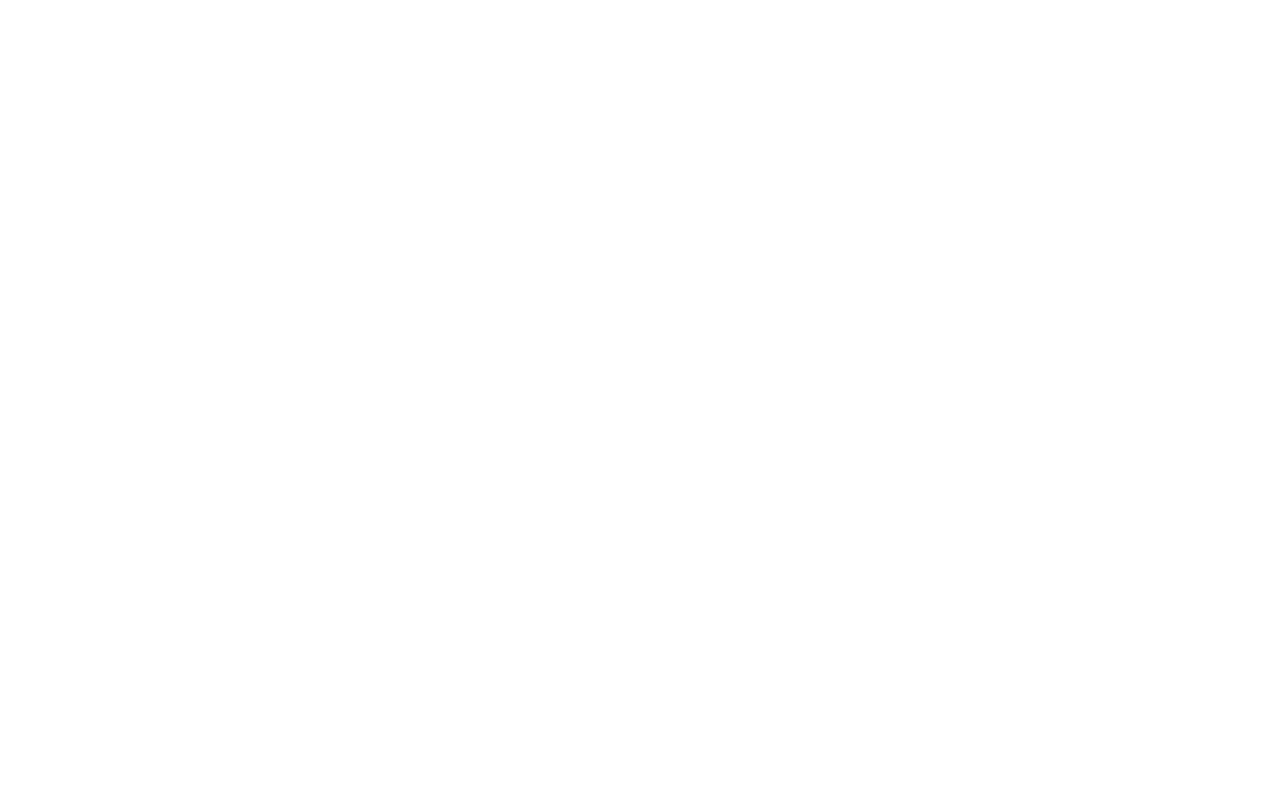
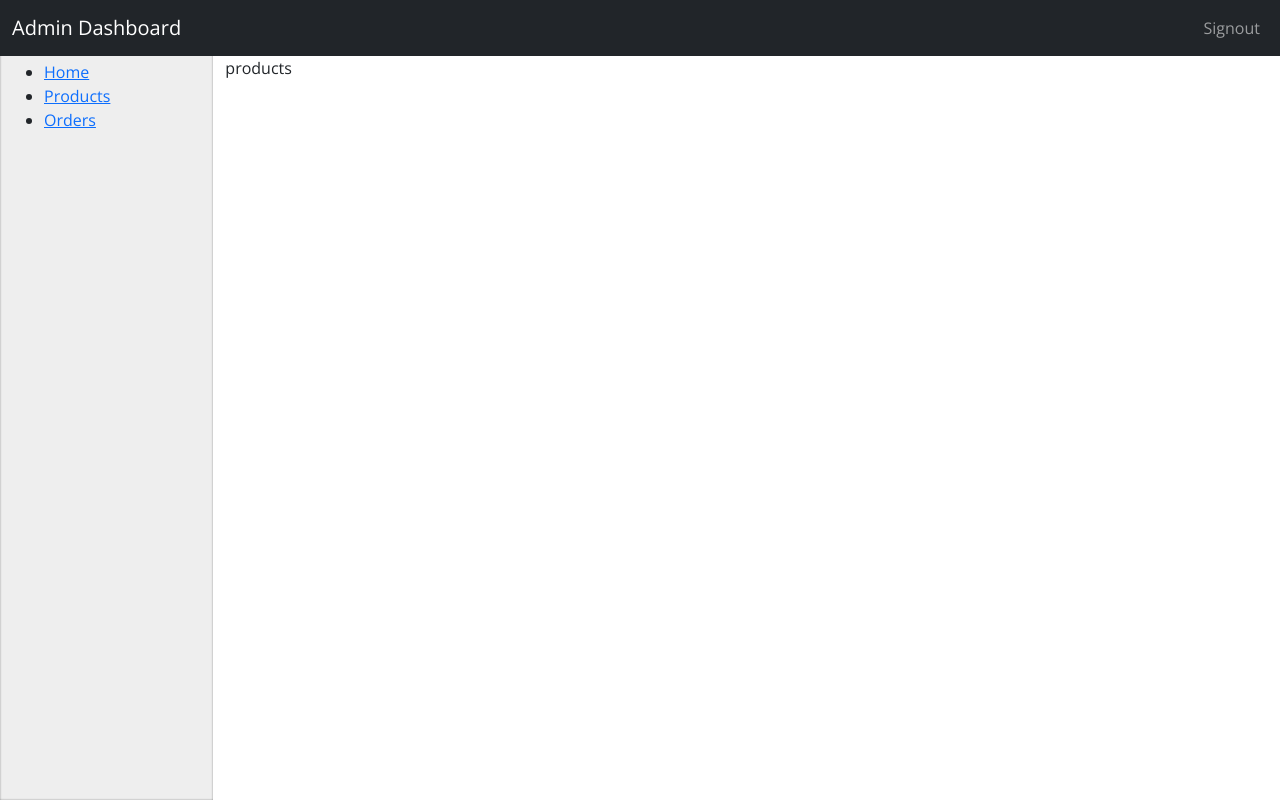
Before and after one commit to lucasbivar/frontend-ecommerce-admin, a React (Create React App) app: page /products in a window 1280 px wide. Before the commit this address had no page. Built offline with nearby package versions, Linux system fonts and the light colour scheme; sample sign-in values are in the browser's storage.

Commit message:
adding signout api and starting admin dashboard

```diff
--- a/src/App.js
+++ b/src/App.js
@@ -7,6 +7,9 @@
 import PrivateRoute from "./components/HOC/PrivateRoute";
 import { useDispatch, useSelector } from 'react-redux';
 import {isUserLoggedIn} from "./actions";
+import { Products } from './containers/Products';
+import { Orders } from './containers/Orders';
+
 
 function App() {
   const auth = useSelector(state => state.auth);
@@ -23,6 +26,8 @@
     <div className='App'>
         <Routes>
           <Route path="/" exact element={<PrivateRoute><Home /></PrivateRoute>}></Route>
+          <Route path="/products" element={<PrivateRoute><Products /></PrivateRoute>}></Route>
+          <Route path="/orders" element={<PrivateRoute><Orders /></PrivateRoute>}></Route>
           <Route path="/signin" element={<Signin />}></Route>
           <Route path="/signup" element={<Signup />}></Route>
         </Routes>
--- a/src/actions/auth.actions.js
+++ b/src/actions/auth.actions.js
@@ -65,9 +65,22 @@
 
 export const signout = () => {
   return async (dispatch) => {
-    localStorage.clear();
-    dispatch({
-      type: authConstants.LOGOUT_REQUEST
-    })
+    dispatch({type: authConstants.LOGOUT_REQUEST});
+
+    const res = await axios.post("/admin/signout");
+
+    if(res.status === 200){
+      localStorage.clear();
+      dispatch({
+        type: authConstants.LOGOUT_SUCCESS
+      });
+    }else{
+      dispatch({
+        type: authConstants.LOGOUT_FAILURE,
+        payload: {error: res.data.error}
+      });
+    }
+
+
   }
 }
--- a/src/actions/constants.js
+++ b/src/actions/constants.js
@@ -3,8 +3,9 @@
   LOGIN_FAILURE: "LOGIN_FAILURE",
   LOGIN_SUCCESS: "LOGIN_SUCCESS",
   LOGOUT_REQUEST: "LOGOUT_REQUEST",
-
-}
+  LOGOUT_SUCCESS: "LOGOUT_SUCCESS",
+  LOGOUT_FAILURE: "LOGOUT_FAILURE"
+};
 
 export const userConstants = {
   USER_REGISTER_REQUEST: "USER_REGISTER_REQUEST",
--- a/src/components/Layout/index.js
+++ b/src/components/Layout/index.js
@@ -1,15 +1,28 @@
 import React from 'react'
-import { Container } from 'react-bootstrap';
+import { Container, Row, Col} from 'react-bootstrap';
 import {Header} from "../Header";
+import { NavLink } from 'react-router-dom';
 
 
 export const Layout = (props) => {
   return(
     <>
       <Header />
-      <Container fluid>
-        {props.children}
+      {props.sidebar ? <Container fluid={true}>
+        <Row>
+          <Col md={2} className="sidebar">
+            <ul>
+              <li><NavLink to={"/"}>Home</NavLink></li>
+              <li><NavLink to={"/products"}>Products</NavLink></li>
+              <li><NavLink to={"/orders"}>Orders</NavLink></li>
+            </ul>
+          </Col>
+          <Col md={10} style={{marginLeft: "auto"}}>{props.children}</Col>
+        </Row>
       </Container>
+      :
+      props.children}
+
     </>
   );
 
--- a/src/containers/Home/index.js
+++ b/src/containers/Home/index.js
@@ -2,13 +2,20 @@
 import {Row, Col, Container} from "react-bootstrap";
 import {Layout} from "../../components/Layout";
 import "./style.css";
+import { NavLink } from 'react-router-dom';
 
 export const Home = (props) => {
   return(
     <Layout>
       <Container fluid={true}>
         <Row>
-          <Col md={2} className="sidebar">Side bar</Col>
+          <Col md={2} className="sidebar">
+            <ul>
+              <li><NavLink to={"/"}>Home</NavLink></li>
+              <li><NavLink to={"/products"}>Products</NavLink></li>
+              <li><NavLink to={"/orders"}>Orders</NavLink></li>
+            </ul>
+          </Col>
           <Col md={10} style={{marginLeft: "auto"}}>Container</Col>
         </Row>
       </Container>
--- /dev/null
+++ b/src/containers/Orders/index.js
@@ -0,0 +1,13 @@
+import React from 'react'
+import { Layout } from '../../components/Layout';
+
+
+
+export const Orders = (props) => {
+  return(
+    <Layout sidebar>
+      orders
+    </Layout>
+  );
+
+};
--- /dev/null
+++ b/src/containers/Products/index.js
@@ -0,0 +1,13 @@
+import React from 'react'
+import { Layout } from '../../components/Layout';
+
+
+
+export const Products = (props) => {
+  return(
+    <Layout sidebar>
+      products
+    </Layout>
+  );
+
+};
--- a/src/helpers/axios.js
+++ b/src/helpers/axios.js
@@ -1,11 +1,13 @@
 import axios from "axios";
 import { api } from "../urlConfig";
 
+const token = window.localStorage.getItem("token");
+
 const axiosInstance = axios.create({
   baseURL: api,
-  // headers: {
-  //   "Authorization": ""
-  // }
+  headers: {
+    "Authorization": token ? `Bearer ${token}` : ``,
+  }
 })
 
 export default axiosInstance;
--- a/src/reducers/auth.reducers.js
+++ b/src/reducers/auth.reducers.js
@@ -9,11 +9,14 @@
     picture: ""
   },
   authenticate: false,
-  authenticating:  false
+  authenticating:  false,
+  loading: false,
+  error: null,
+  message: ""
 };
 
 export default (state = initState, action) => {
-  console.log(action);
+
   switch(action.type){
     case authConstants.LOGIN_REQUEST:
       state = {
@@ -32,7 +35,20 @@
       break;
     case authConstants.LOGOUT_REQUEST:
       state = {
+        ...state,
+        loading: true
+      };
+      break;
+    case authConstants.LOGOUT_SUCCESS:
+      state = {
         ...initState
+      };
+      break;
+    case authConstants.LOGOUT_FAILURE:
+      state = {
+        ...state,
+        error: action.payload.error,
+        loading: false
       };
       break;
   }
```
